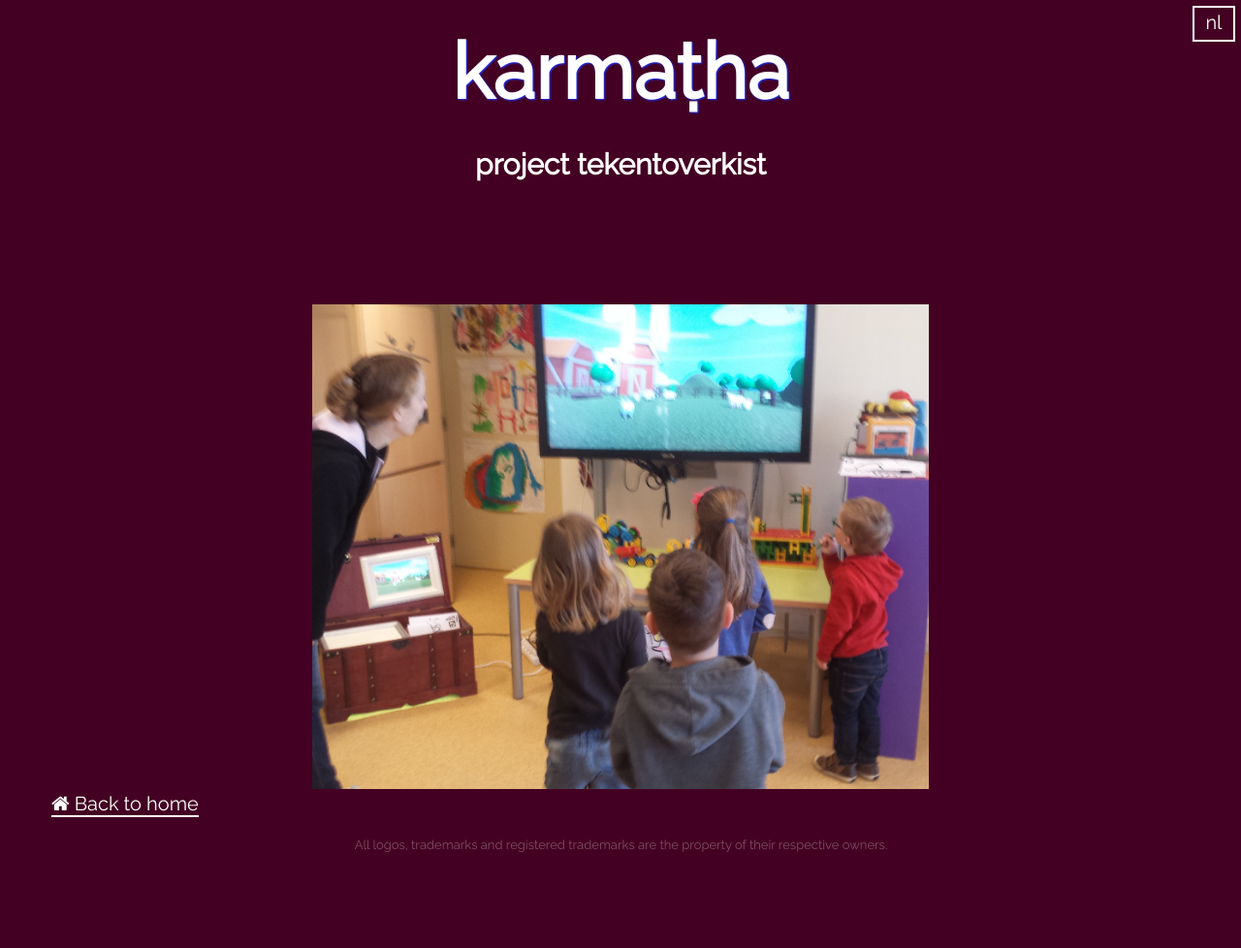
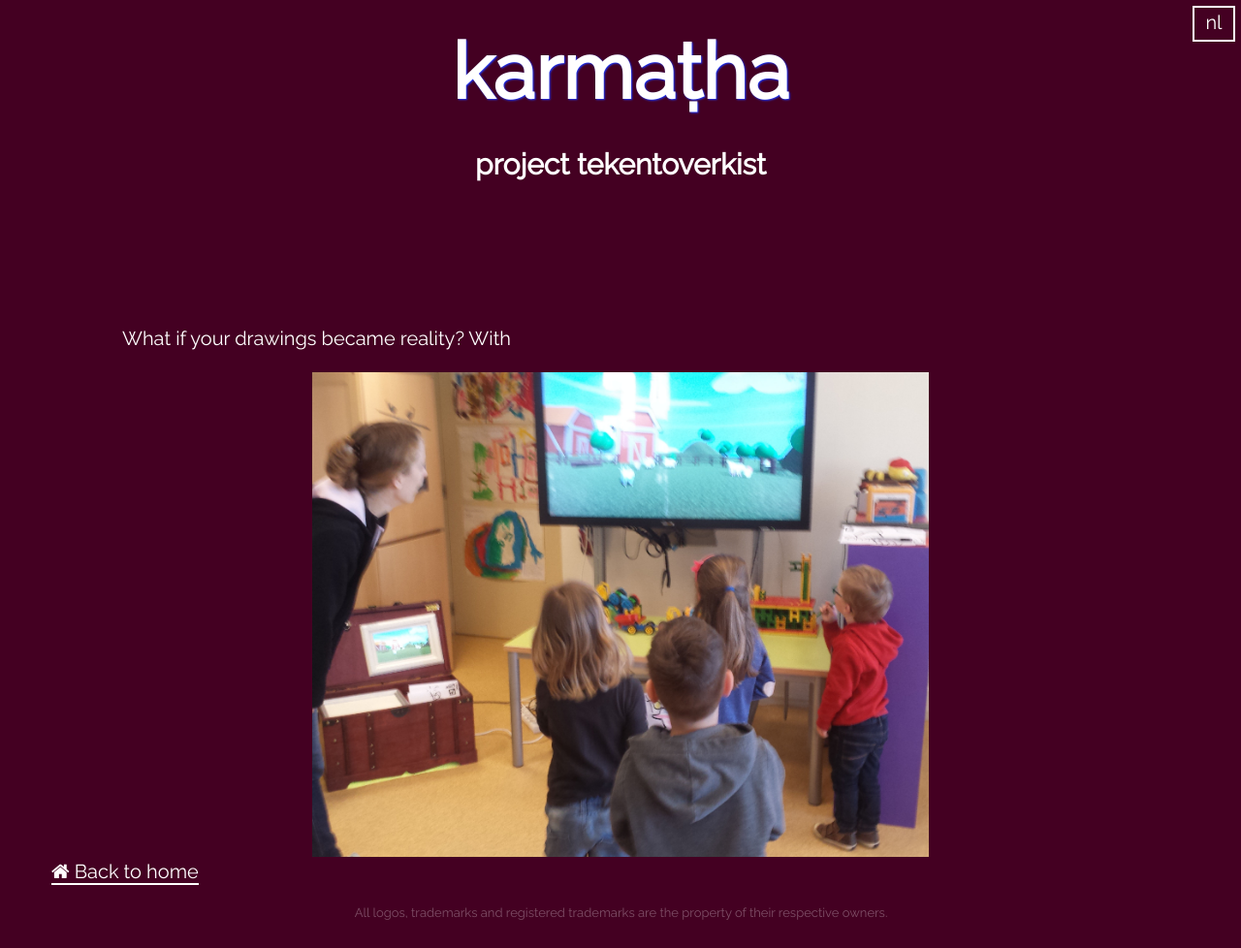
Before and after one commit to karmatha-nl/karmatha-nl.github.io, a Jekyll site: the page built from projects/tekentoverkist.md, in a window 1280 px wide. Shown: the whole page at 97% size. Built offline with Jekyll 4.4.1, drawn with Linux system fonts in a browser that asks for light colours; before the commit the page ends 908 px from its top, so only the background shows below that.

Commit message:
Added tekentoverkist

```diff
--- a/projects/tekentoverkist.md
+++ b/projects/tekentoverkist.md
@@ -6,6 +6,9 @@ images:
 ---
 <section class="content-block multi-lang-block">
     <div lang="en">
+        <p>
+            What if your drawings became reality? With
+        </p>
         <!-- <p>
             For my portfolio website I'm using <a href='https://jekyllrb.com/'>Jekyll</a> site generator on GitHub pages. I wanted full creative freedom without being restrained by a CMS or template. The ease of setting up and the ability of updating it through git from anywhere is a huge bonus. The site is set up fairly static, no database is needed, but uses <a href='https://shopify.github.io/liquid/'>Liquid templates</a> for dynamic aspects and to seperate content from markup.
         </p>
@@ -15,7 +18,7 @@ images:
         <p>
             Technologies: HTML5, Javascript, Sass, Jekyll, git
             <br>
-            Project URL: <a href="https://www.tekentoverkist.nl">https://www.tekentoverkist.nl</a>
+            Project URL: <a href="http://www.tekentoverkist.nl">http://www.tekentoverkist.nl</a>
         </p> -->
     </div>
     <div lang="nl">
@@ -28,7 +31,7 @@ images:
         <p>
             Technologie: HTML5, Javascript,  Sass, Jekyll, git
             <br>
-            Project URL: <a href="https://www.tekentoverkist.nl">https://www.tekentoverkist.nl</a>
+            Project URL: <a href="http://www.tekentoverkist.nl">http://www.tekentoverkist.nl</a>
         </p> -->
     </div>
 </section>
```
